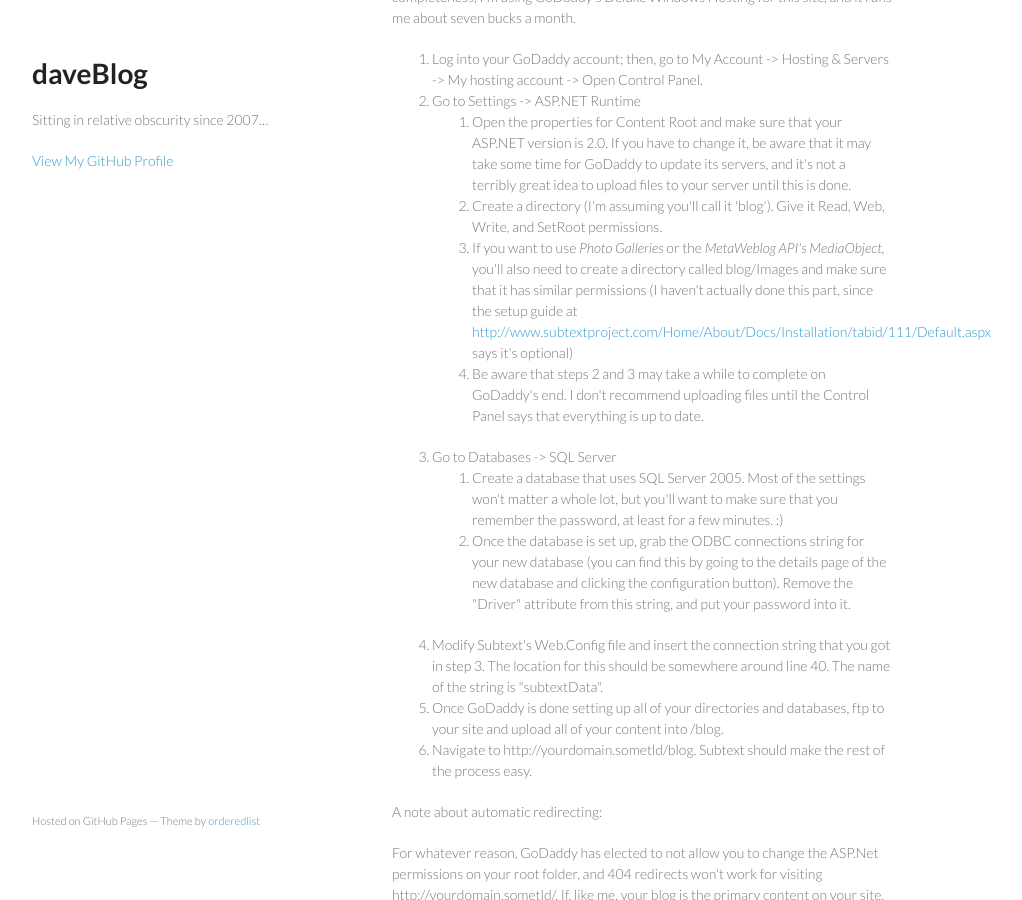
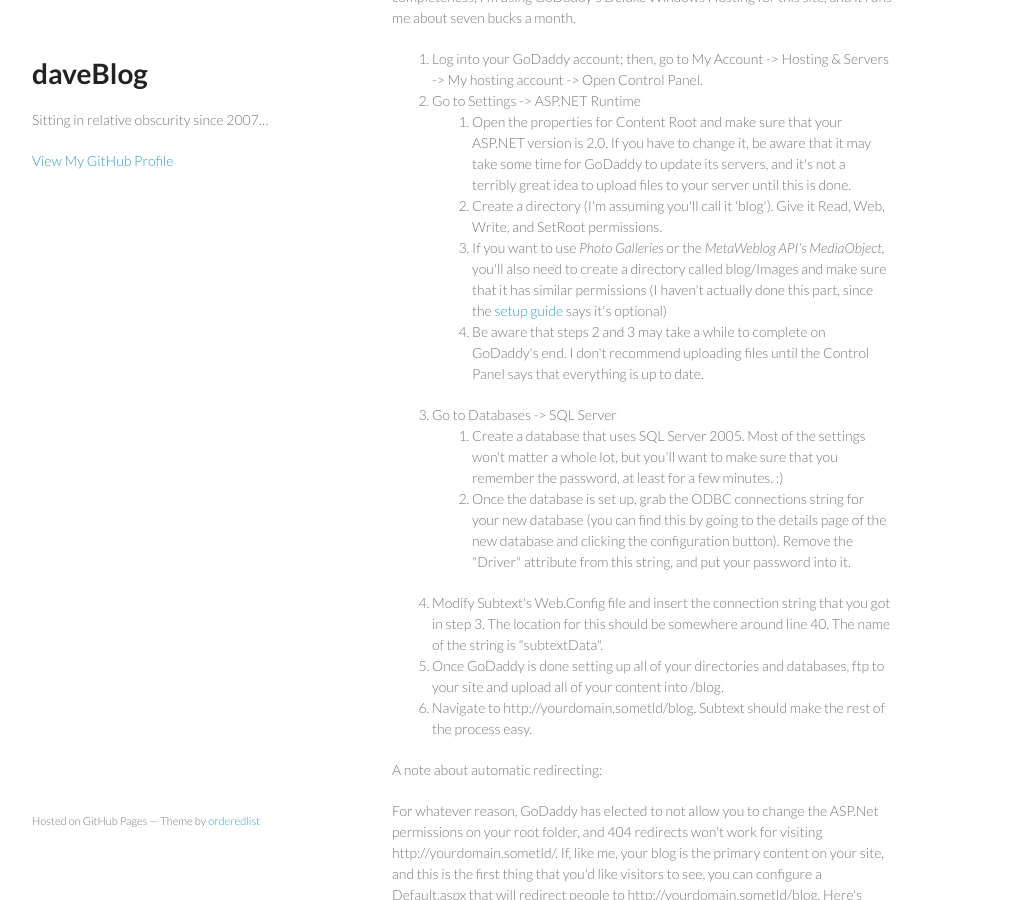
Before and after one commit to amanda-mitchell/fallingcanbedeadly.com, a Jekyll site: the page built from _posts/2007-06-11-just-switched-to-subtext-195.html, in a window 1280 px wide and 900 px high, scrolled down 483 px. Shown: the whole window, without its empty margins (178-1200 px from the left). Built offline with Jekyll 4.4.1, drawn with Linux system fonts in a browser that asks for light colours.

Commit message:
Remove explicit link.

```diff
--- a/_posts/2007-06-11-just-switched-to-subtext-195.html
+++ b/_posts/2007-06-11-just-switched-to-subtext-195.html
@@ -15,7 +15,7 @@
     <ol>
         <li>Open the properties for Content Root and make sure that your ASP.NET version is 2.0. If you have to change it, be aware that it may take some time for GoDaddy to update its servers, and it's not a terribly great idea to upload files to your server until this is done. </li>
         <li>Create a directory (I'm assuming you'll call it 'blog'). Give it Read, Web, Write, and SetRoot permissions. </li>
-        <li>If you want to use <em>Photo Galleries</em> or the <em>MetaWeblog API's MediaObject, </em>you'll also need to create a directory called blog/Images and make sure that it has similar permissions (I haven't actually done this part, since the setup guide at <a href="http://www.subtextproject.com/Home/About/Docs/Installation/tabid/111/Default.aspx">http://www.subtextproject.com/Home/About/Docs/Installation/tabid/111/Default.aspx</a> says it's optional) </li>
+        <li>If you want to use <em>Photo Galleries</em> or the <em>MetaWeblog API's MediaObject, </em>you'll also need to create a directory called blog/Images and make sure that it has similar permissions (I haven't actually done this part, since the <a href="http://www.subtextproject.com/Home/About/Docs/Installation/tabid/111/Default.aspx">setup guide</a> says it's optional) </li>
         <li>Be aware that steps 2 and 3 may take a while to complete on GoDaddy's end. I don't recommend uploading files until the Control Panel says that everything is up to date. </li>
     </ol>
     </li>
```
